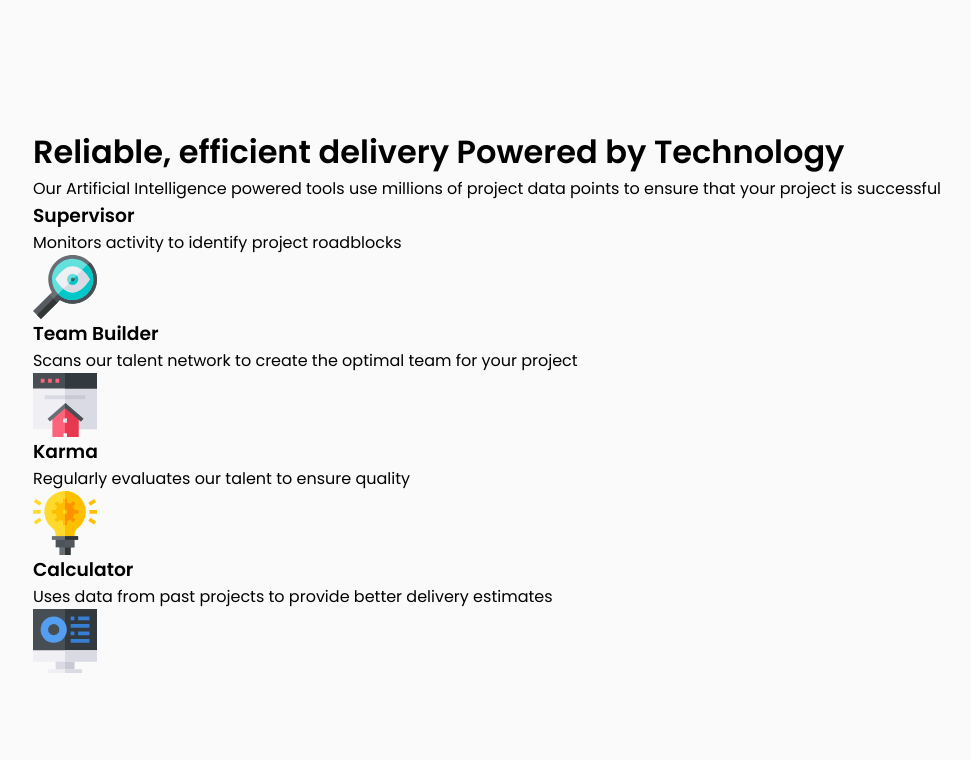
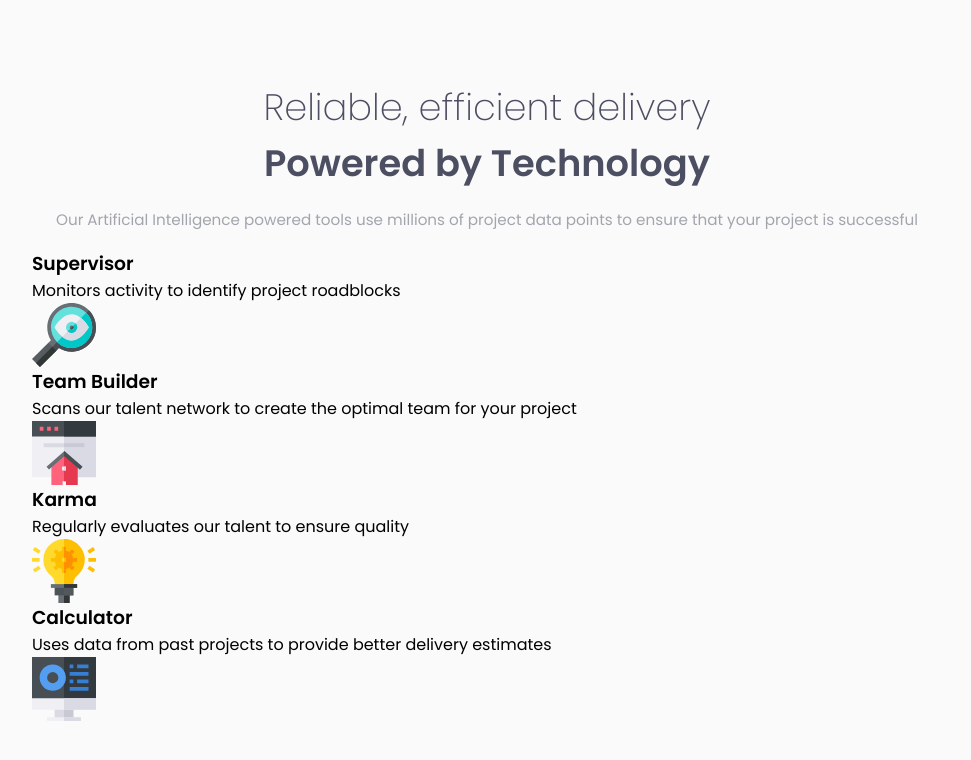
Before and after one commit to IamAbhiDev/four-card-feature-section-master-new.github.io, a plain HTML site: page index.html in a window 1280 px wide. Shown: the whole page, without its empty margins (153-1124 px from the left). Drawn offline with Linux system fonts and the light colour scheme.

Commit message:
header styled

```diff
--- a/css/style.css
+++ b/css/style.css
@@ -58,6 +58,7 @@ body {
     font-family: var(--ff-primary);
     min-height: 100vh;
     display: grid;
+    gap: 1rem;
     place-content: center;
 }
 
@@ -68,3 +69,29 @@ body {
     overflow: hidden;
     color: var(--very-dark-blue);
 }
+
+/*Header*/
+
+.header {
+    text-align: center;
+    display: grid;
+    gap: 1rem;
+    padding: 0 1.5rem;
+}
+
+.header__heading {
+    color: var(--very-dark-blue);
+    font-weight: var(--light);
+    font-size: clamp(1.45rem, 6.6vw, 2.3rem);
+}
+
+.header__heading__sub-heading {
+    font-weight: bold;
+    display: block;
+}
+
+.header__text {
+    color: var(--grayish-blue);
+    font-size: 0.95rem;
+    line-height: 1.65;
+}
```
